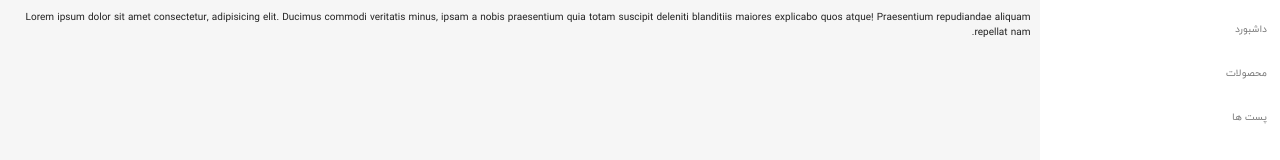
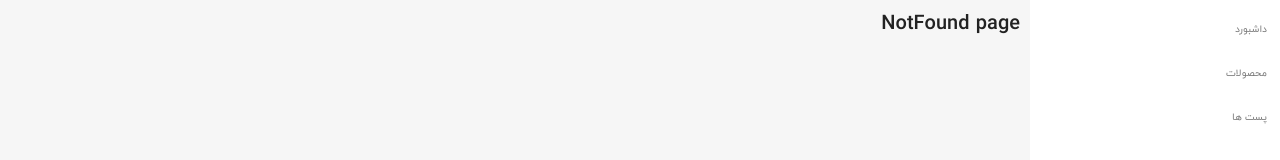
Before and after one commit to AmirhosseinAmini1383/SPA, a plain HTML site: page index.html in a window 1280 px wide. Shown: the top 160 px of the page. Drawn offline with Linux system fonts and the light colour scheme.

Commit message:
creating page content

```diff
--- a/app.js
+++ b/app.js
@@ -1,10 +1,14 @@
+import Dashborad from "./pages/Dashboard.js";
+import Products from "./pages/Products.js";
+import Posts from "./pages/Posts.js";
+import NotFound from "./pages/NotFound.js";
 // 1. what view show to user based on Route ?
 function router() {
   // dashboard,products,posts
   const routes = [
-    { path: "/", view: () => console.log("dashboard page") },
-    { path: "/products", view: () => console.log("products page") },
-    { path: "/posts", view: () => console.log("posts page") },
+    { path: "/", view: Dashborad },
+    { path: "/products", view: Products },
+    { path: "/posts", view: Posts },
   ];
   const potentialRoutes = routes.map((item) => {
     return {
@@ -15,12 +19,12 @@ function router() {
   let match = potentialRoutes.find((route) => route.isMatch);
   if (!match) {
     match = {
-      route: { path: "/not-found", view: () => console.log("not-found page") },
+      route: { path: "/not-found", view: NotFound },
       isMatch: true,
     };
   }
   console.log(match);
-  match.route.view();
+  document.querySelector("#app").innerHTML = match.route.view();
 }
 // push user to new url :
 function navigateTo(url) {
--- a/index.html
+++ b/index.html
@@ -24,10 +24,7 @@
         </ul>
       </nav>
       <main id="app">
-        Lorem ipsum dolor sit amet consectetur, adipisicing elit. Ducimus
-        commodi veritatis minus, ipsam a nobis praesentium quia totam suscipit
-        deleniti blanditiis maiores explicabo quos atque! Praesentium
-        repudiandae aliquam repellat nam.
+
       </main>
     </div>
     <script src="app.js" type="module"></script>
--- a/pages/Dashboard.js
+++ b/pages/Dashboard.js
@@ -0,0 +1,4 @@
+const Dashboard = () => {
+  return `<h1>Dashboard page</h1>`;
+};
+export default Dashboard;
--- a/pages/NotFound.js
+++ b/pages/NotFound.js
@@ -0,0 +1,4 @@
+const NotFound = () => {
+  return `<h1>NotFound page</h1>`;
+};
+export default NotFound;
--- a/pages/Posts.js
+++ b/pages/Posts.js
@@ -0,0 +1,4 @@
+const Posts = () => {
+  return `<h1>Posts page</h1>`;
+};
+export default Posts;
--- a/pages/Products.js
+++ b/pages/Products.js
@@ -0,0 +1,4 @@
+const Products = () => {
+  return `<h1>Products page</h1>`;
+};
+export default Products;
```
